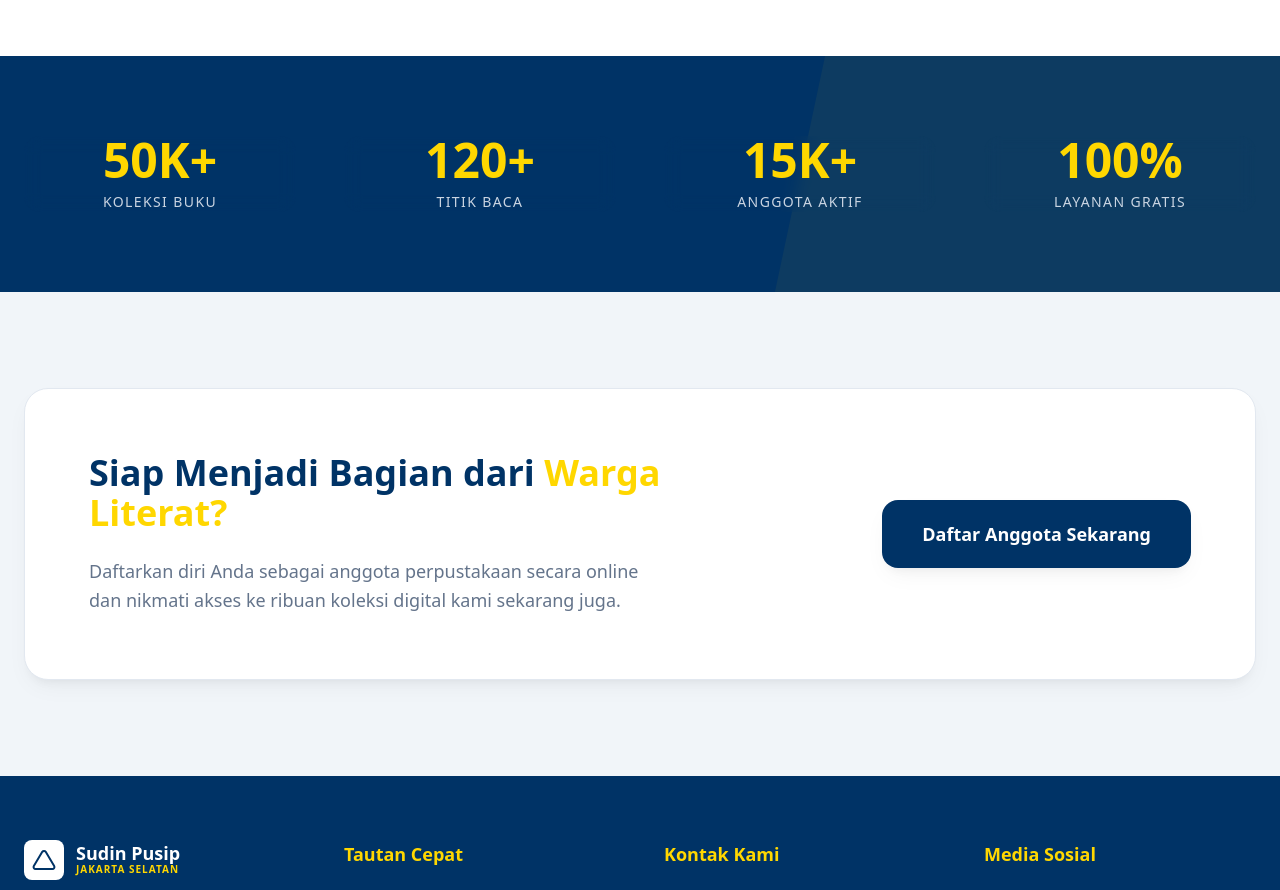
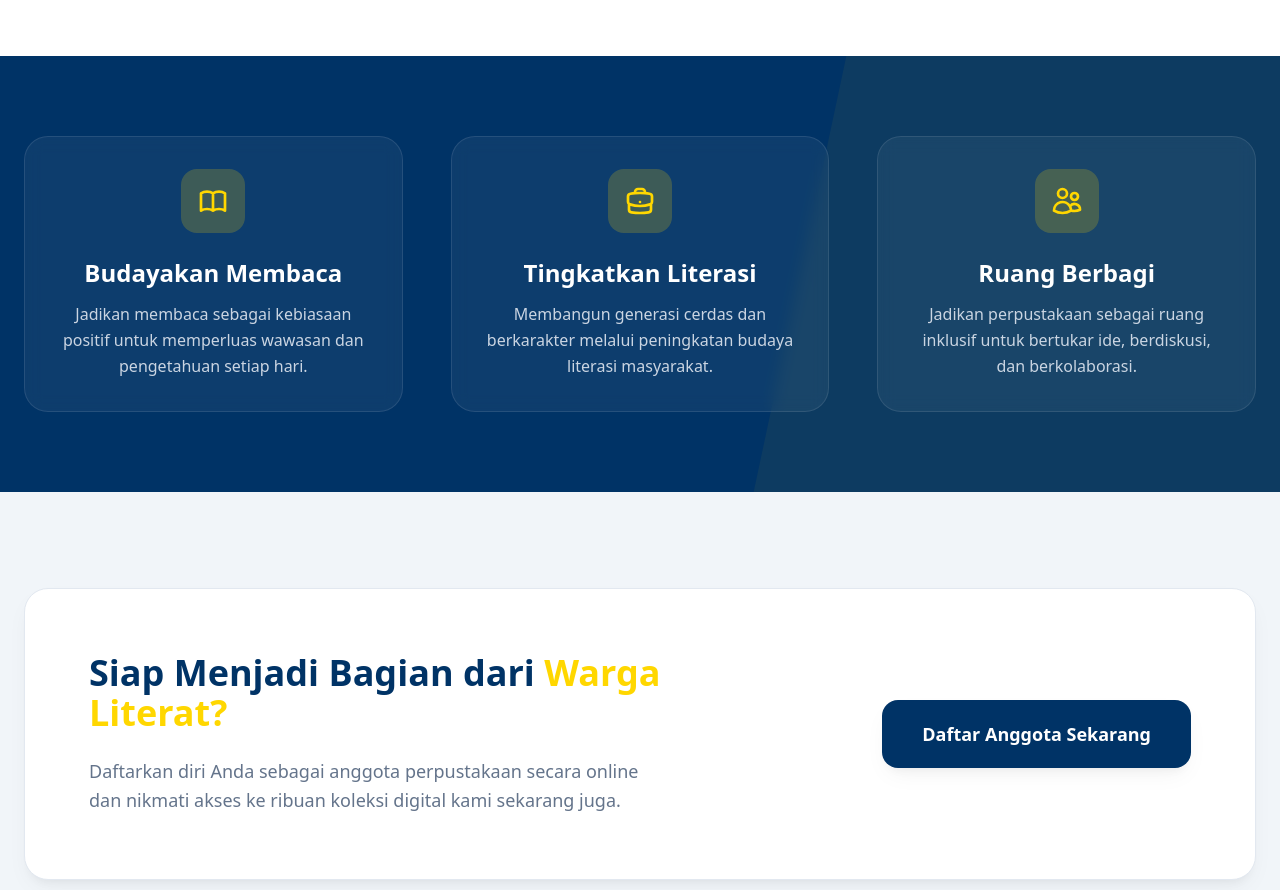
Before and after one commit to sudinpusipjakartaselatan/aplikasisudinpusipjaksel, a Next.js app: page / in a window 1280 px wide. Shown: the part 2520-3410 px from the top of the page. Built offline with nearby package versions, Linux system fonts and the light colour scheme.

Commit message:
Halaman Dashboard

```diff
--- a/app/page.tsx
+++ b/app/page.tsx
@@ -99,26 +99,39 @@ export default async function Home() {
         </div>
       </section>
 
-      {/* Featured Statistics Section */}
+      {/* Featured Cultural Section */}
       <section className="py-16 md:py-20 bg-primary overflow-hidden relative">
         <div className="absolute top-0 right-0 w-full md:w-1/2 h-full bg-secondary/5 md:-skew-x-12 md:translate-x-1/4"></div>
         <div className="container mx-auto px-4 md:px-6 relative z-10">
-          <div className="grid grid-cols-2 lg:grid-cols-4 gap-8 md:gap-12 text-center">
-            <div className="p-4 rounded-2xl bg-white/5 backdrop-blur-sm border border-white/10 md:bg-transparent md:border-0 md:p-0">
-              <p className="text-3xl md:text-5xl font-bold text-secondary mb-2">50K+</p>
-              <p className="text-[10px] md:text-sm text-slate-300 font-medium uppercase tracking-widest">Koleksi Buku</p>
+          <div className="grid grid-cols-1 md:grid-cols-3 gap-8 md:gap-12 text-center">
+            <div className="p-6 md:p-8 rounded-3xl bg-white/5 backdrop-blur-sm border border-white/10 hover:bg-white/10 transition-colors">
+              <div className="w-16 h-16 mx-auto bg-secondary/20 rounded-2xl flex items-center justify-center mb-6 text-secondary">
+                <svg viewBox="0 0 24 24" fill="none" stroke="currentColor" strokeWidth="2" className="w-8 h-8">
+                  <path strokeLinecap="round" strokeLinejoin="round" d="M12 6.253v13m0-13C10.832 5.477 9.246 5 7.5 5S4.168 5.477 3 6.253v13C4.168 18.477 5.754 18 7.5 18s3.332.477 4.5 1.253m0-13C13.168 5.477 14.754 5 16.5 5c1.747 0 3.332.477 4.5 1.253v13C19.832 18.477 18.247 18 16.5 18c-1.746 0-3.332.477-4.5 1.253" />
+                </svg>
+              </div>
+              <h3 className="text-xl md:text-2xl font-bold text-white mb-3">Budayakan Membaca</h3>
+              <p className="text-slate-300 text-sm md:text-base leading-relaxed">Jadikan membaca sebagai kebiasaan positif untuk memperluas wawasan dan pengetahuan setiap hari.</p>
             </div>
-            <div className="p-4 rounded-2xl bg-white/5 backdrop-blur-sm border border-white/10 md:bg-transparent md:border-0 md:p-0">
-              <p className="text-3xl md:text-5xl font-bold text-secondary mb-2">120+</p>
-              <p className="text-[10px] md:text-sm text-slate-300 font-medium uppercase tracking-widest">Titik Baca</p>
+
+            <div className="p-6 md:p-8 rounded-3xl bg-white/5 backdrop-blur-sm border border-white/10 hover:bg-white/10 transition-colors">
+              <div className="w-16 h-16 mx-auto bg-secondary/20 rounded-2xl flex items-center justify-center mb-6 text-secondary">
+                <svg viewBox="0 0 24 24" fill="none" stroke="currentColor" strokeWidth="2" className="w-8 h-8">
+                  <path strokeLinecap="round" strokeLinejoin="round" d="M20.25 14.15v4.25c0 1.094-.787 2.036-1.872 2.18-2.087.277-4.216.42-6.378.42s-4.291-.143-6.378-.42c-1.085-.144-1.872-1.086-1.872-2.18v-4.25m16.5 0a2.18 2.18 0 0 0 .75-1.661V8.706c0-1.081-.768-2.015-1.837-2.175a48.114 48.114 0 0 0-3.413-.387m4.5 8.006c-.194.165-.42.295-.673.38A23.978 23.978 0 0 1 12 15.75c-2.648 0-5.195-.429-7.577-1.22a2.016 2.016 0 0 1-.673-.38m0 0A2.18 2.18 0 0 1 3 12.489V8.706c0-1.081.768-2.015 1.837-2.175a48.111 48.111 0 0 1 3.413-.387m7.5 0V5.25A2.25 2.25 0 0 0 13.5 3h-3a2.25 2.25 0 0 0-2.25 2.25v.894m7.5 0a48.667 48.667 0 0 0-7.5 0M12 12.75h.008v.008H12v-.008Z" />
+                </svg>
+              </div>
+              <h3 className="text-xl md:text-2xl font-bold text-white mb-3">Tingkatkan Literasi</h3>
+              <p className="text-slate-300 text-sm md:text-base leading-relaxed">Membangun generasi cerdas dan berkarakter melalui peningkatan budaya literasi masyarakat.</p>
             </div>
-            <div className="p-4 rounded-2xl bg-white/5 backdrop-blur-sm border border-white/10 md:bg-transparent md:border-0 md:p-0">
-              <p className="text-3xl md:text-5xl font-bold text-secondary mb-2">15K+</p>
-              <p className="text-[10px] md:text-sm text-slate-300 font-medium uppercase tracking-widest">Anggota Aktif</p>
-            </div>
-            <div className="p-4 rounded-2xl bg-white/5 backdrop-blur-sm border border-white/10 md:bg-transparent md:border-0 md:p-0">
-              <p className="text-3xl md:text-5xl font-bold text-secondary mb-2">100%</p>
-              <p className="text-[10px] md:text-sm text-slate-300 font-medium uppercase tracking-widest">Layanan Gratis</p>
+
+            <div className="p-6 md:p-8 rounded-3xl bg-white/5 backdrop-blur-sm border border-white/10 hover:bg-white/10 transition-colors">
+              <div className="w-16 h-16 mx-auto bg-secondary/20 rounded-2xl flex items-center justify-center mb-6 text-secondary">
+                <svg viewBox="0 0 24 24" fill="none" stroke="currentColor" strokeWidth="2" className="w-8 h-8">
+                  <path strokeLinecap="round" strokeLinejoin="round" d="M15 19.128a9.38 9.38 0 0 0 2.625.372 9.337 9.337 0 0 0 4.121-.952 4.125 4.125 0 0 0-7.533-2.493M15 19.128v-.003c0-1.113-.285-2.16-.786-3.07M15 19.128v.106A12.318 12.318 0 0 1 8.624 21c-2.331 0-4.512-.645-6.374-1.766l-.001-.109a6.375 6.375 0 0 1 11.964-3.07M12 6.375a3.375 3.375 0 1 1-6.75 0 3.375 3.375 0 0 1 6.75 0Zm8.25 2.25a2.625 2.625 0 1 1-5.25 0 2.625 2.625 0 0 1 5.25 0Z" />
+                </svg>
+              </div>
+              <h3 className="text-xl md:text-2xl font-bold text-white mb-3">Ruang Berbagi</h3>
+              <p className="text-slate-300 text-sm md:text-base leading-relaxed">Jadikan perpustakaan sebagai ruang inklusif untuk bertukar ide, berdiskusi, dan berkolaborasi.</p>
             </div>
           </div>
         </div>
```
